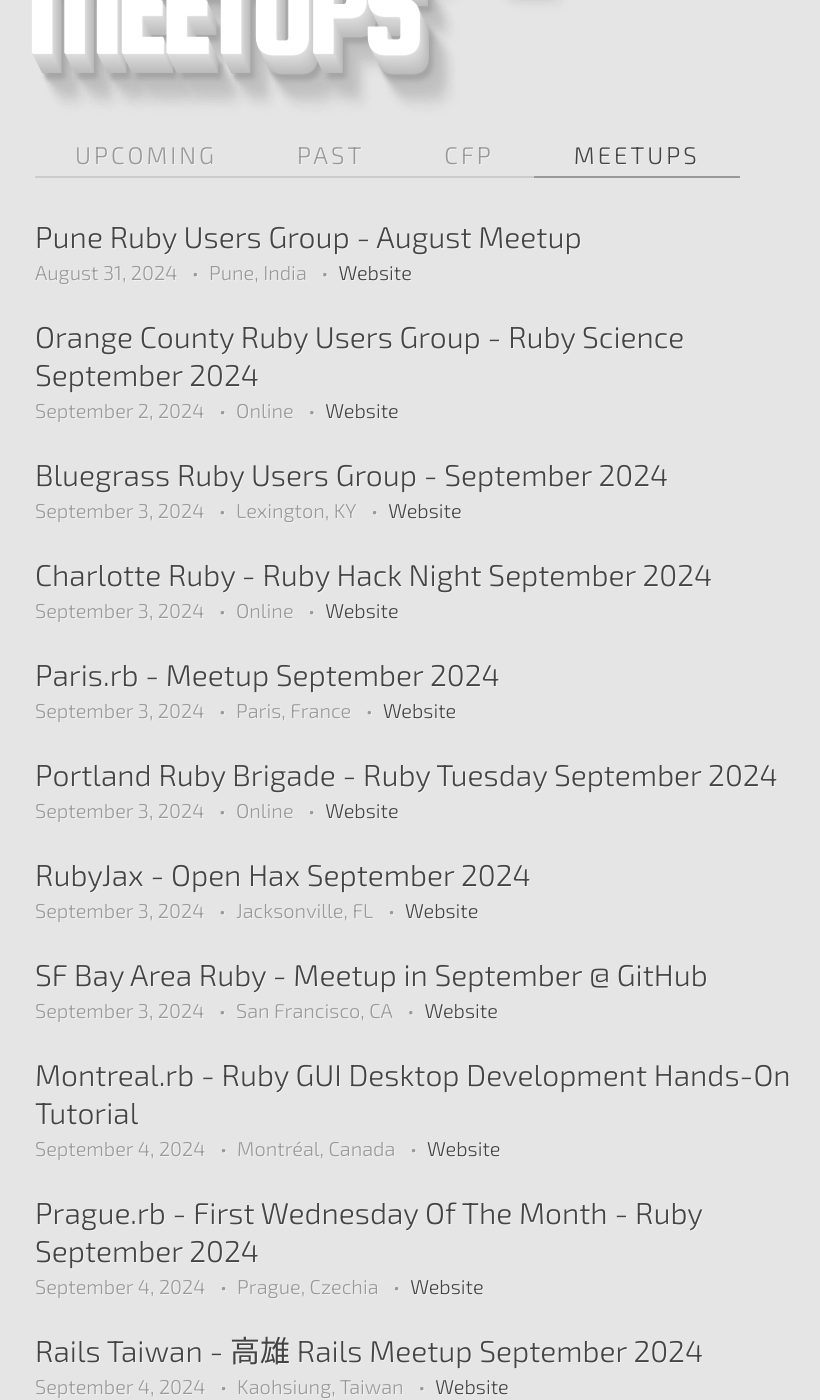
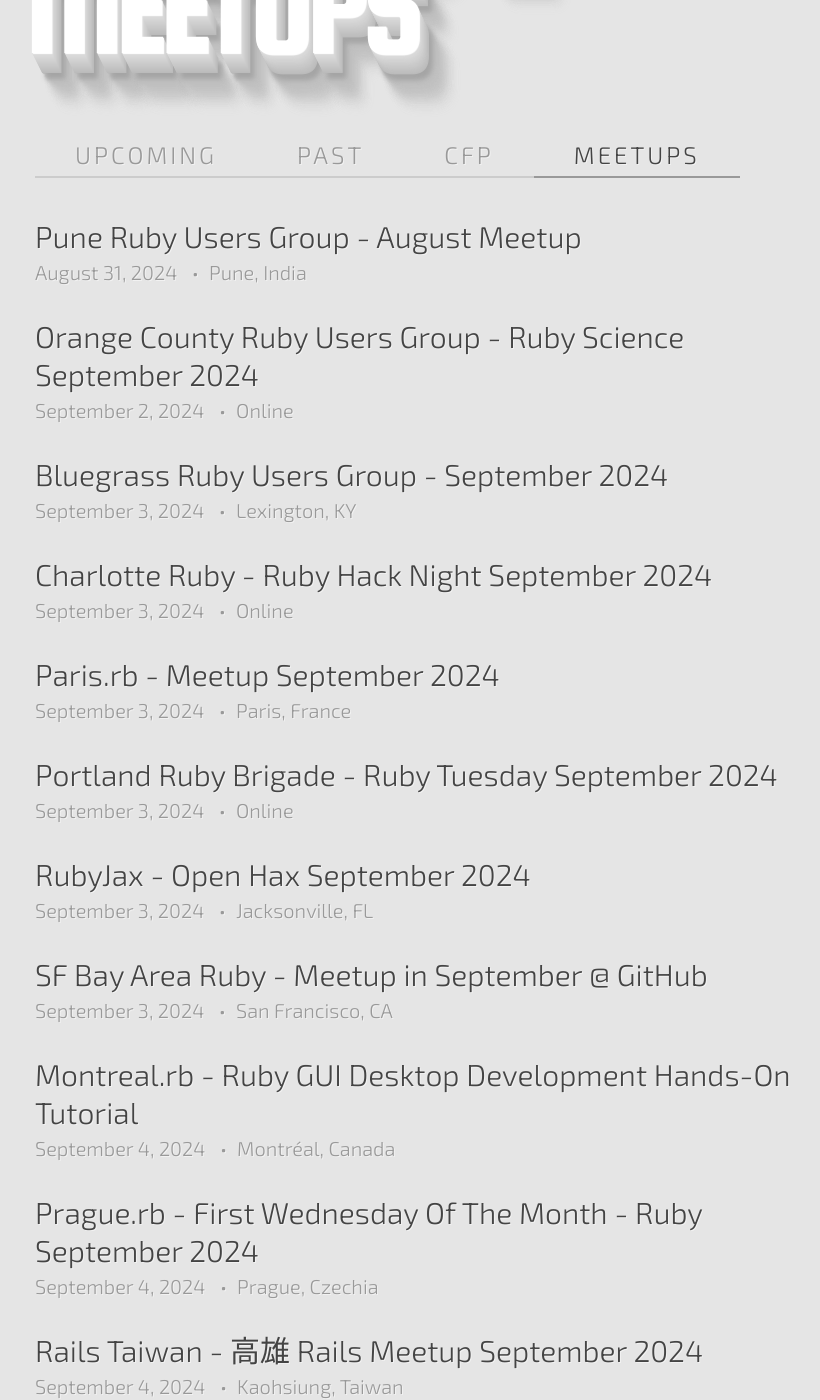
Before and after one commit to ruby-conferences/ruby-conferences.github.io, a Jekyll site: the page built from meetups/index.html, in a window 1280 px wide and 1400 px high, scrolled down 344 px. Shown: the whole window, without its empty margins (205-1025 px from the left). Built offline with Jekyll 4.4.1, drawn with Linux system fonts in a browser that asks for light colours; some of the changed text lies outside the part shown.

Commit message:
Remove conditional website link from meetup.html

```diff
--- a/_includes/meetup.html
+++ b/_includes/meetup.html
@@ -10,8 +10,5 @@
   <ul>
     <li>{{ meetup.date | date: "%B %-d, %Y" }}</li>
     <li>{{ meetup.location }}</li>
-    {% if meetup.url %}
-      <li><a href="{{ meetup.url }}">Website</a></li>
-    {% endif %}
   </ul>
 </dd>
```
